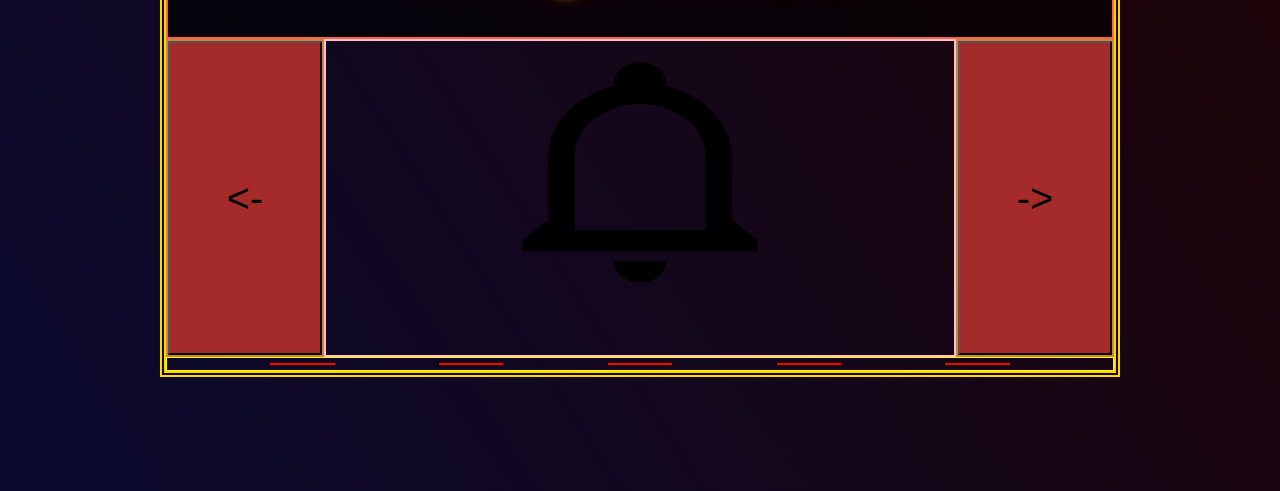
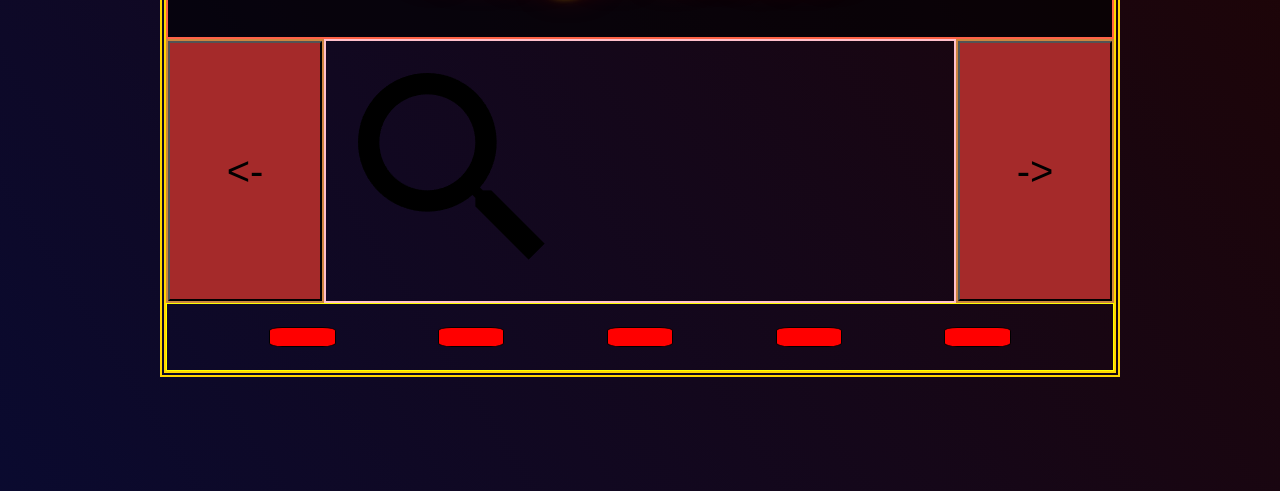
Before and after one commit to michaelr3207/Image-Slider, a website built with webpack: page dist/index.html in a window 1280 px wide. Both pictures are taken after a click on the button "<-". Shown: the part 309-800 px from the top of the page. Built offline with nearby package versions, Linux system fonts and the light colour scheme.

Commit message:
start on main app logic

```diff
--- a/src/Classes/Timer.js
+++ b/src/Classes/Timer.js
@@ -24,3 +24,5 @@ class Timer {
     }
 
 }
+
+export {Timer};
--- a/src/Classes/UIDisplay.js
+++ b/src/Classes/UIDisplay.js
@@ -1,8 +1,65 @@
+import Bell from '../Images/bell-outline.png';
+import Check from '../Images/check-outline.png';
+import Face from '../Images/facebook-messenger.png';
+import Face2 from '../Images/fbFace.jpg';
+import Magnify from '../Images/magnify.png';
 
 class UIDisplay {
 
     constructor() {
-        this.content = document.getElementById('contentBox');
-        this.imageDisplay = document.getElementById('displayedImg');
+        this.indexOfCurrentImage = 0;
+        this.allImages = this.createArrayOfImages();
+        this.currentImage = document.getElementById('displayedImg');
+        this.imageDisplay = document.getElementById('displayOfImage');
+    }
+
+    nextImage(){
+        if(this.indexOfCurrentImage === 4)
+            this.indexOfCurrentImage = 0;
+        else
+            this.indexOfCurrentImage ++;
+        this.addImageToDisplay(this.indexOfCurrentImage);
+    }
+
+    previousImage() {
+        if(this.indexOfCurrentImage === 0)
+            this.indexOfCurrentImage = 4;
+        else
+            this.indexOfCurrentImage --;
+        this.addImageToDisplay(this.indexOfCurrentImage);
+    }
+
+    createArrayOfImages() {
+        let images = [];
+        const bell = new Image();
+        const check = new Image();
+        const face = new Image();
+        const face2 = new Image();
+        const magnify = new Image();
+        bell.src = Bell;
+        check.src = Check;
+        face.src = Face;
+        face2.src = Face2;
+        magnify.src = Magnify;
+        bell.id = '0';
+        check.id = '1';
+        face.id = '2';
+        face2.id = '3';
+        magnify.id = '4';
+        images.push(bell);
+        images.push(check);
+        images.push(face);
+        images.push(face2);
+        images.push(magnify);
+
+        return images;
+    }
+
+    addImageToDisplay(index) {
+        const imageToBeAdded = this.allImages[index];
+        this.imageDisplay.innerHTML = '';
+        this.imageDisplay.appendChild(imageToBeAdded);
     }
 }
+
+export {UIDisplay};
--- a/src/index.js
+++ b/src/index.js
@@ -1 +1,8 @@
 import './style.css';
+import {main} from "./loadApp";
+
+function sliderApp() {
+    main();
+}
+
+sliderApp();
--- /dev/null
+++ b/src/loadApp.js
@@ -0,0 +1,23 @@
+import {UIDisplay} from "./Classes/UIDisplay";
+
+
+function main() {
+    console.log('sdfsfjsd');
+    const uiDisplay = new UIDisplay();
+    addEventListenerToButtons(uiDisplay);
+
+    uiDisplay.addImageToDisplay(uiDisplay.indexOfCurrentImage);
+}
+
+function addEventListenerToButtons(uiDisplay) {
+    const nextButton = document.getElementById("nextBtn");
+    const previousButton = document.getElementById("prevBtn");
+    nextButton.addEventListener("click",() => {
+        uiDisplay.nextImage();
+    });
+    previousButton.addEventListener("click",() => {
+        uiDisplay.previousImage();
+    });
+}
+
+export {main, addEventListenerToButtons};
```
Also changed, not shown: dist/index.html, dist/main.js, src/Images/check-outline.png (added), src/Images/facebook-messenger.png (added), src/Images/fbFace.jpg (added), src/Images/magnify.png (added).
